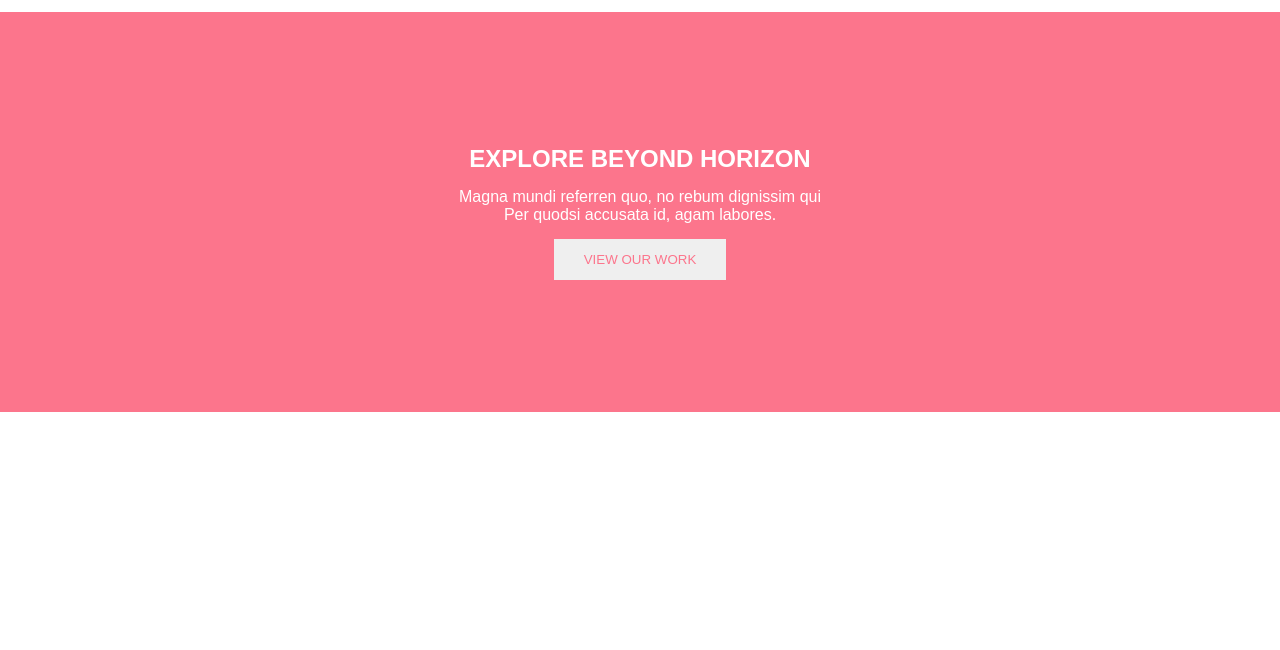
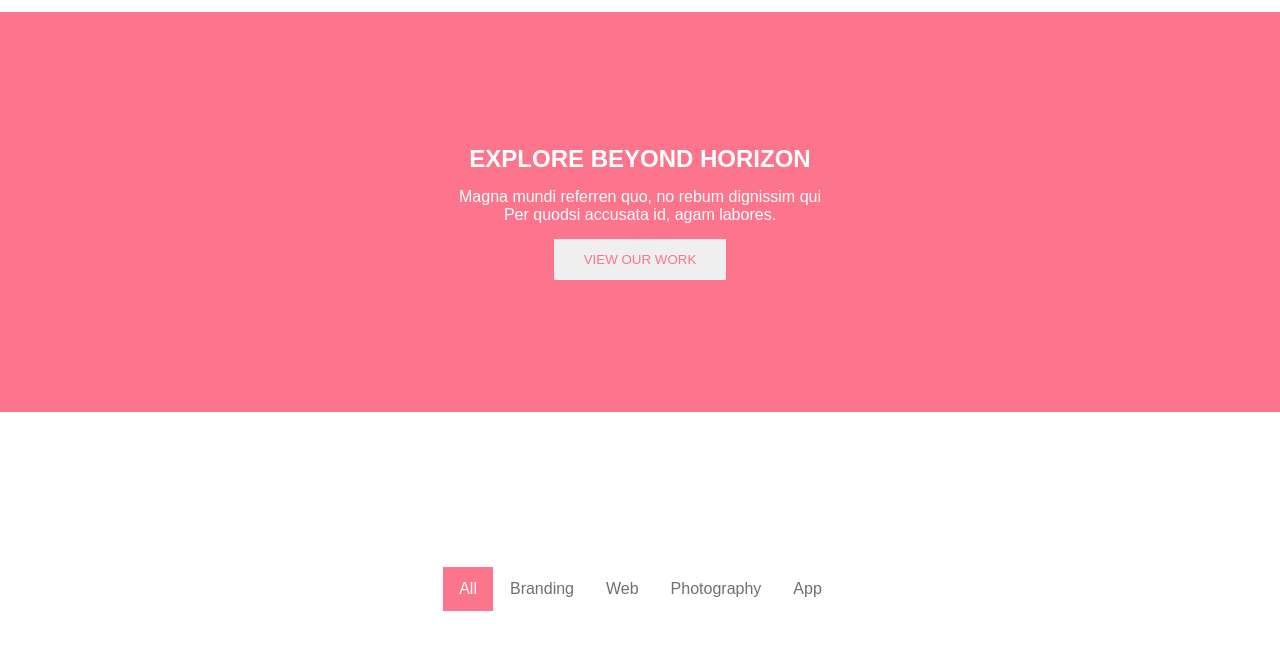
Before and after one commit to camiloamora/sneakportfolio, a website built with webpack: page public/index.html in a window 1280 px wide. Shown: the part 92-742 px from the top of the page. Built offline with nearby package versions, Linux system fonts and the light colour scheme; files whose address does not match are found by name.

Commit message:
Add menu interno

```diff
--- a/public/index.html
+++ b/public/index.html
@@ -13,6 +13,8 @@
     <main class="Main">
         <section id="slider" class="slider-container">
         </section>
+        <section id="menuIntern" class="menuIntern-container">
+        </section>
     </main>
 </body>
 </html>
--- a/src/routes/index.js
+++ b/src/routes/index.js
@@ -1,6 +1,7 @@
 import Header from '../templates/Header'
 import Home from '../pages/Home';
 import Slider from '../templates/Slider';
+import MenuIntern from '../templates/MenuIntern';
 
 const routes = {
     '/': Home
@@ -10,8 +11,10 @@ const router = async () => {
     const header = null || document.getElementById('header');
     const content = null || document.getElementById('content');
     const slider = null  || document.getElementById('slider');
+    const menuIntern = null || document.getElementById('menuIntern');
     header.innerHTML = await Header();
     slider.innerHTML = await Slider();
+    menuIntern.innerHTML = await MenuIntern();
 }
 
 export default router;
--- a/src/styles/styles.css
+++ b/src/styles/styles.css
@@ -93,6 +93,31 @@ a {
     border: 1px solid;
 }
 
+.MenuIntern-wrapper {
+    width: 100%;
+    margin-top: 154px;
+}
+
+.MenuIntern-wrapper .MenuIntern-content {
+    display: flex;
+    flex-wrap: wrap;
+    justify-content: center;
+}
+
+.MenuIntern-wrapper .MenuIntern-content a{
+    background-color: var(--colors-white);
+    padding: .8em 1em;
+    display: inline-flex;
+    color: var(--colors-gray-100);
+}
+
+.MenuIntern-wrapper .Header-menu-item--active a{
+    background-color: var(--colors-pink-100);
+    color: var(--colors-white);
+    border: 1px solid;
+}
+
+
 .slider-container {
     background-color: var(--colors-pink-100);
     width: 100%;
--- a/src/templates/Header.js
+++ b/src/templates/Header.js
@@ -27,7 +27,7 @@ const Header = () => {
                         <a href="">
                             <img src=${iconFind} alt="find" />
                         </a>
-                    </li
+                    </li>
                 </ul>
             </nav>
             <label for="menu" class="Header-menu-button"></label>
--- /dev/null
+++ b/src/templates/MenuIntern.js
@@ -0,0 +1,28 @@
+const MenuIntern = () => {
+    const view = `
+    <div class="MenuIntern-wrapper">
+        <nav>
+            <ul class="MenuIntern-content">
+                <li class="Header-menu-item Header-menu-item--active">
+                    <a href="">All</a>
+                </li>
+                <li class="Header-menu-item">
+                    <a href="">Branding</a>
+                </li>
+                <li class="Header-menu-item">
+                    <a href="">Web</a>
+                </li>
+                <li class="Header-menu-item">
+                    <a href="">Photography</a>
+                </li>
+                <li class="Header-menu-item">
+                    <a href="">App</a>
+                </li>
+            </ul>
+        </nav>
+    </div>
+    `;
+    return view;
+}
+
+export default MenuIntern;
```
